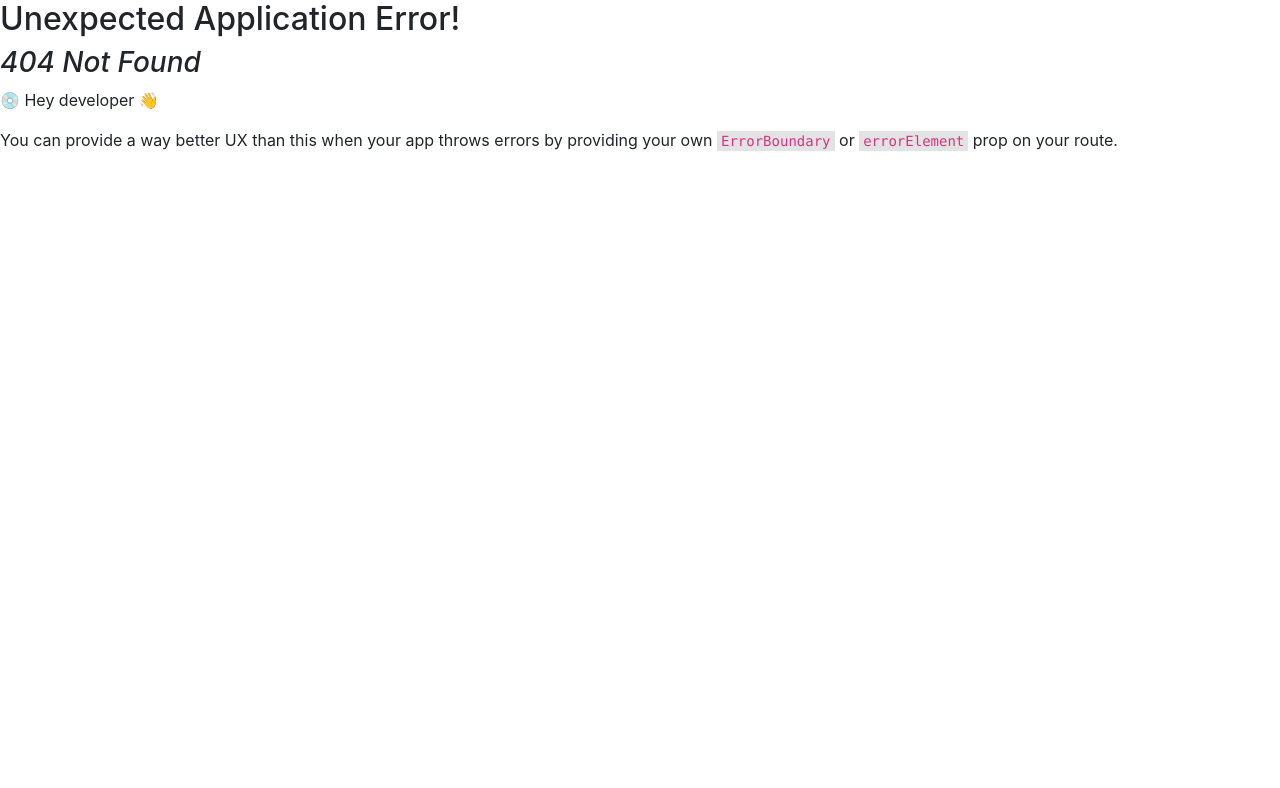
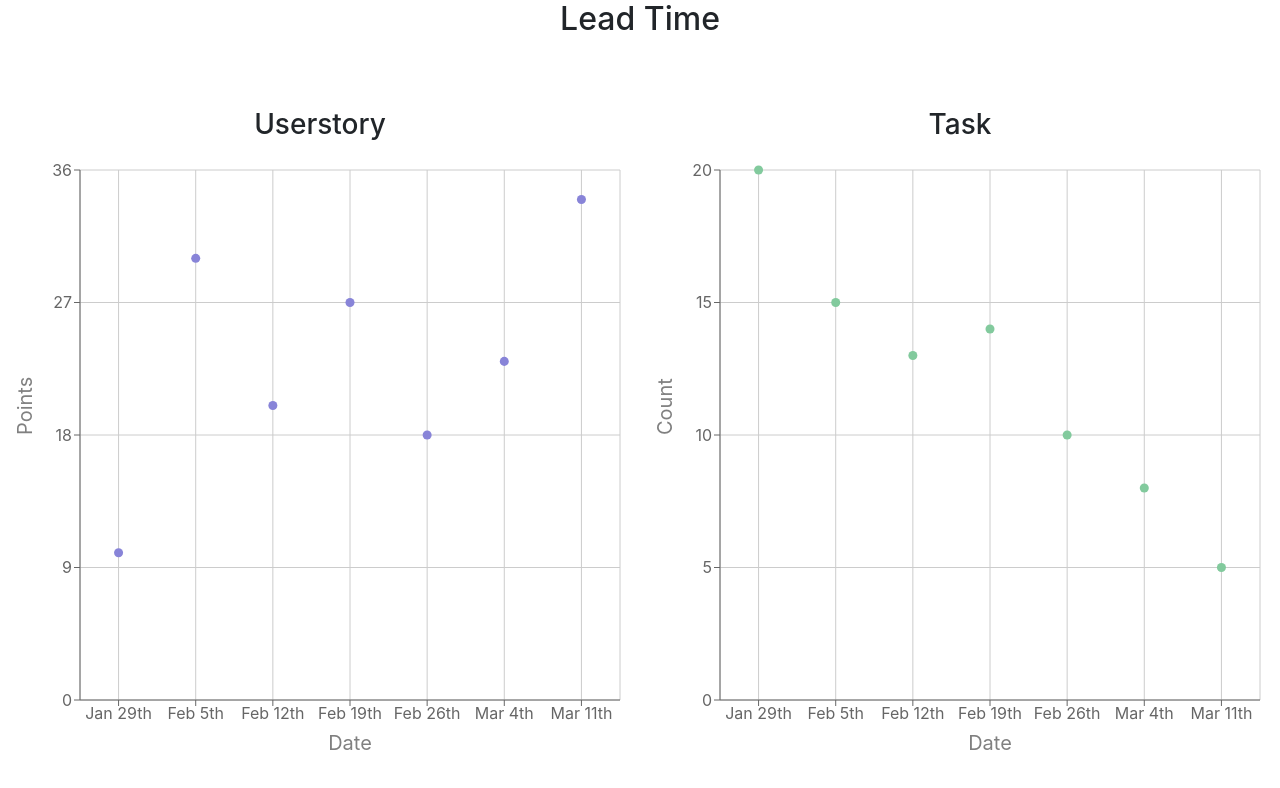
Before and after one commit to SER516/SER516-Team-Cleveland, a React (Create React App) app in the folder react-ui/: page /graph in a window 1280 px wide. Before the commit this address had no page. Shown: the top 788 px of the page. Built offline with nearby package versions, Linux system fonts and the light colour scheme.

Commit message:
US15Task48 Initial Version of Showing metric

```diff
--- /dev/null
+++ b/react-ui/src/graph/index.js
@@ -0,0 +1,58 @@
+import React from 'react';
+import { ScatterChart, Scatter, XAxis, YAxis, CartesianGrid, Tooltip, ResponsiveContainer } from 'recharts';
+
+const Graph = () => {
+    // Sample data
+    const data = [
+        {name: 'Jan 29th', Userstory: 10, Task: 20},
+        {name: 'Feb 5th', Userstory: 30, Task: 15},
+        {name: 'Feb 12th', Userstory: 20, Task: 13},
+        {name: 'Feb 19th', Userstory: 27, Task: 14},
+        {name: 'Feb 26th', Userstory: 18, Task: 10},
+        {name: 'Mar 4th', Userstory: 23, Task: 8},
+        {name: 'Mar 11th', Userstory: 34, Task: 5},
+    ];
+
+    return (
+        <div style={{ textAlign: 'center' }}>
+            <h2 style={{ marginBottom: '70px' }}>Lead Time</h2>
+            <div style={{ display: 'flex', justifyContent: 'center', width: '100%' }}>
+                <div style={{ width: '50%' }}>
+                    <h3 style={{ textAlign: 'center' }}>Userstory</h3>
+                    <ResponsiveContainer height={600}>
+                        <ScatterChart
+                            margin={{top: 20, right: 20, bottom: 20, left: 20}}
+                        >
+                            <CartesianGrid />
+                            <XAxis type="category" dataKey="name" name="Date" label={{ value: 'Date',
+                                    position: 'insideBottom', offset: -20, style: {fontSize: '20px'}}} />
+                            <YAxis type="number" dataKey="Userstory" name="Userstory" label={{ value: 'Points',
+                                    angle: -90, position: 'insideLeft', style: {fontSize: '20px'}}} />
+                            <Tooltip cursor={{ strokeDasharray: '3 3' }} />
+                            <Scatter name="Userstory" data={data} fill="#8884d8" />
+                        </ScatterChart>
+                    </ResponsiveContainer>
+                </div>
+
+                <div style={{ width: '50%' }}>
+                    <h3 style={{ textAlign: 'center' }}>Task</h3>
+                    <ResponsiveContainer height={600}>
+                        <ScatterChart
+                            margin={{top: 20, right: 20, bottom: 20, left: 20}}
+                        >
+                            <CartesianGrid />
+                            <XAxis type="category" dataKey="name" name="Date" label={{ value: 'Date',
+                                    position: 'insideBottom', offset: -20, style: {fontSize: '20px'}}} />
+                            <YAxis type="number" dataKey="Task" name="Tasks" label={{ value: 'Count',
+                                    angle: -90, position: 'insideLeft', style: {fontSize: '20px'}}} />
+                            <Tooltip cursor={{ strokeDasharray: '3 3' }} />
+                            <Scatter name="Tasks" data={data} fill="#82ca9d" />
+                        </ScatterChart>
+                    </ResponsiveContainer>
+                </div>
+            </div>
+        </div>
+    );
+}
+
+export default Graph;
--- a/react-ui/src/index.js
+++ b/react-ui/src/index.js
@@ -5,6 +5,7 @@ import App from './App';
 import reportWebVitals from './reportWebVitals';
 import { createBrowserRouter, RouterProvider } from "react-router-dom";
 import Project from './project';
+import Graph from './graph/index'; // Add for test
 
 const router = createBrowserRouter([
   {
@@ -14,6 +15,11 @@ const router = createBrowserRouter([
   {
     path: "/project",
     element: <Project auth="" />
+  },
+  // Added for test
+  {
+    path: "/graph",
+    element: <Graph />
   }
 ]);
 
--- a/react-ui/src/project/index.js
+++ b/react-ui/src/project/index.js
@@ -1,10 +1,11 @@
 import React, { useState } from "react";
 import { Button, FloatingLabel, Form, Stack } from "react-bootstrap";
-import { useLocation } from "react-router-dom";
+import { useLocation, useNavigate } from "react-router-dom";  // Add useNavigate for test
 import CustomModal from "../modal";
 
 const Project = ({ auth }) => {
     let location = useLocation();
+    let navigate = useNavigate(); // Add navigate for test
     const [clicked, setClicked] = useState(false);
 
     const handleSubmit = () => {
@@ -12,11 +13,16 @@ const Project = ({ auth }) => {
         setClicked(true);
     }
 
-    if (!location?.state && !clicked) {
-        return (
-            <CustomModal message="User not authenticated" headerTitle="Invalid Authentication!" showModal={true} />
-        );
-    }
+    // Add for test
+    const handleNavigateToGraph = () => {
+        navigate('/graph');
+    };
+
+    // if (!location?.state && !clicked) {
+    //     return (
+    //         <CustomModal message="User not authenticated" headerTitle="Invalid Authentication!" showModal={true} />
+    //     );
+    // }
 
     return (
         <Stack gap={4} className="col-md-5 mx-auto">
@@ -33,6 +39,11 @@ const Project = ({ auth }) => {
                     <Button variant="info" type="submit" className="submitButton" onClick={() => handleSubmit()}>
                         Submit
                     </Button>
+
+                    {/* Add for test*/}
+                    <Button variant="primary" className="mt-2" onClick={handleNavigateToGraph}>
+                        Graph
+                    </Button>
                 </Form>
             </div>
         </Stack>
```
